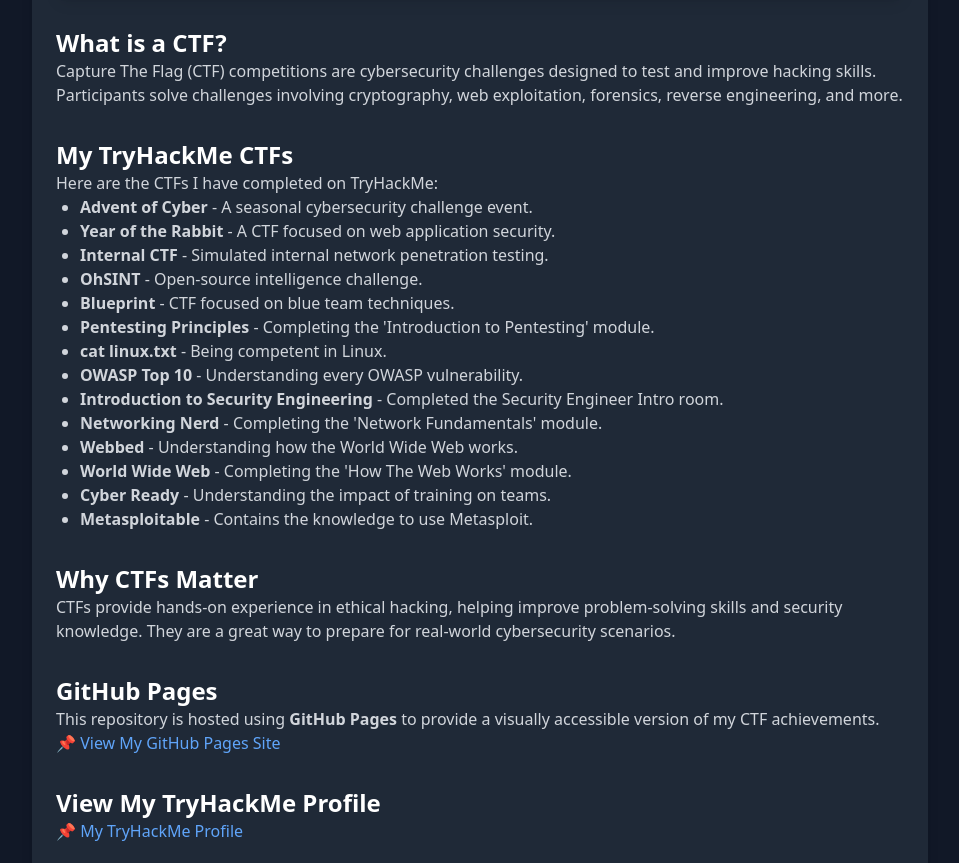
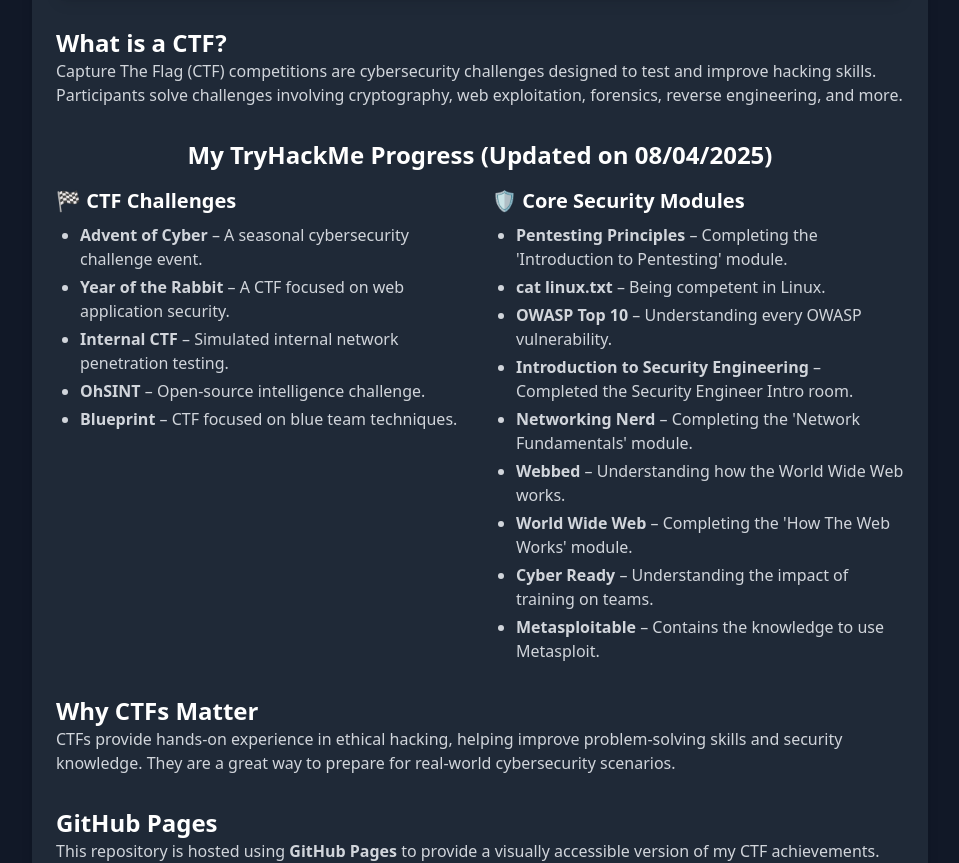
Before and after one commit to pkieszek/TryHackMe-CTFs, a plain HTML site: page index.html in a window 1280 px wide. Shown: the part 620-1483 px from the top of the page, without its empty margins (160-1119 px from the left). Drawn offline with nearby package versions, Linux system fonts and the light colour scheme.

Commit message:
Update index.html

```diff
--- a/index.html
+++ b/index.html
@@ -24,24 +24,36 @@
         </section>
 
         <section class="mb-8">
-            <h2 class="text-2xl font-semibold">My TryHackMe CTFs</h2>
-            <p class="text-gray-300">Here are the CTFs I have completed on TryHackMe:</p>
-            <ul class="list-disc ml-6 text-gray-300">
-                <li><strong>Advent of Cyber</strong> - A seasonal cybersecurity challenge event.</li>
-                <li><strong>Year of the Rabbit</strong> - A CTF focused on web application security.</li>
-                <li><strong>Internal CTF</strong> - Simulated internal network penetration testing.</li>
-                <li><strong>OhSINT</strong> - Open-source intelligence challenge.</li>
-                <li><strong>Blueprint</strong> - CTF focused on blue team techniques.</li>
-                <li><strong>Pentesting Principles</strong> - Completing the 'Introduction to Pentesting' module.</li>
-                <li><strong>cat linux.txt</strong> - Being competent in Linux.</li>
-                <li><strong>OWASP Top 10</strong> - Understanding every OWASP vulnerability.</li>
-                <li><strong>Introduction to Security Engineering</strong> - Completed the Security Engineer Intro room.</li>
-                <li><strong>Networking Nerd</strong> - Completing the 'Network Fundamentals' module.</li>
-                <li><strong>Webbed</strong> - Understanding how the World Wide Web works.</li>
-                <li><strong>World Wide Web</strong> - Completing the 'How The Web Works' module.</li>
-                <li><strong>Cyber Ready</strong> - Understanding the impact of training on teams.</li>
-                <li><strong>Metasploitable</strong> - Contains the knowledge to use Metasploit.</li>
-            </ul>
+            <h2 class="text-2xl font-semibold text-center mb-4">My TryHackMe Progress (Updated on 08/04/2025)</h2>
+            <div class="grid grid-cols-1 sm:grid-cols-2 gap-6 text-gray-300">
+
+                <div>
+                    <h3 class="text-xl font-bold text-white mb-2">🏁 CTF Challenges</h3>
+                    <ul class="list-disc ml-6 space-y-1">
+                        <li><strong>Advent of Cyber</strong> – A seasonal cybersecurity challenge event.</li>
+                        <li><strong>Year of the Rabbit</strong> – A CTF focused on web application security.</li>
+                        <li><strong>Internal CTF</strong> – Simulated internal network penetration testing.</li>
+                        <li><strong>OhSINT</strong> – Open-source intelligence challenge.</li>
+                        <li><strong>Blueprint</strong> – CTF focused on blue team techniques.</li>
+                    </ul>
+                </div>
+
+                <div>
+                    <h3 class="text-xl font-bold text-white mb-2">🛡️ Core Security Modules</h3>
+                    <ul class="list-disc ml-6 space-y-1">
+                        <li><strong>Pentesting Principles</strong> – Completing the 'Introduction to Pentesting' module.</li>
+                        <li><strong>cat linux.txt</strong> – Being competent in Linux.</li>
+                        <li><strong>OWASP Top 10</strong> – Understanding every OWASP vulnerability.</li>
+                        <li><strong>Introduction to Security Engineering</strong> – Completed the Security Engineer Intro room.</li>
+                        <li><strong>Networking Nerd</strong> – Completing the 'Network Fundamentals' module.</li>
+                        <li><strong>Webbed</strong> – Understanding how the World Wide Web works.</li>
+                        <li><strong>World Wide Web</strong> – Completing the 'How The Web Works' module.</li>
+                        <li><strong>Cyber Ready</strong> – Understanding the impact of training on teams.</li>
+                        <li><strong>Metasploitable</strong> – Contains the knowledge to use Metasploit.</li>
+                    </ul>
+                </div>
+
+            </div>
         </section>
 
         <section class="mb-8">
```
